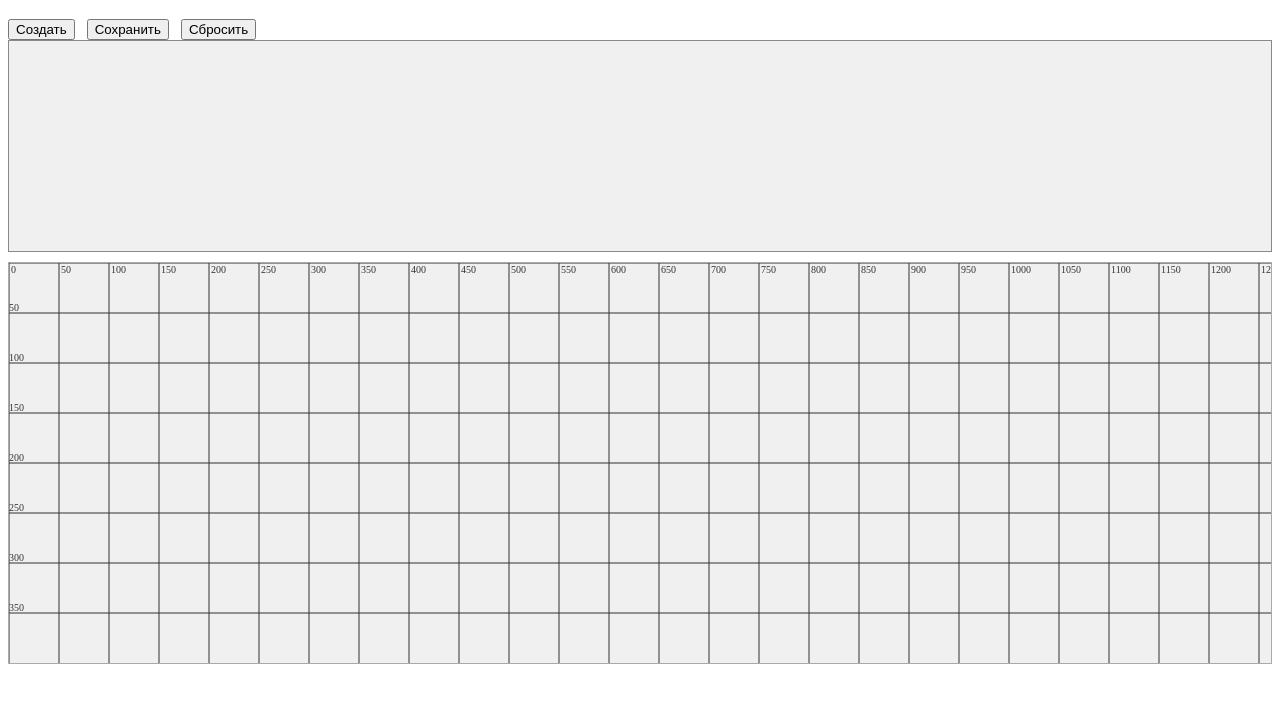
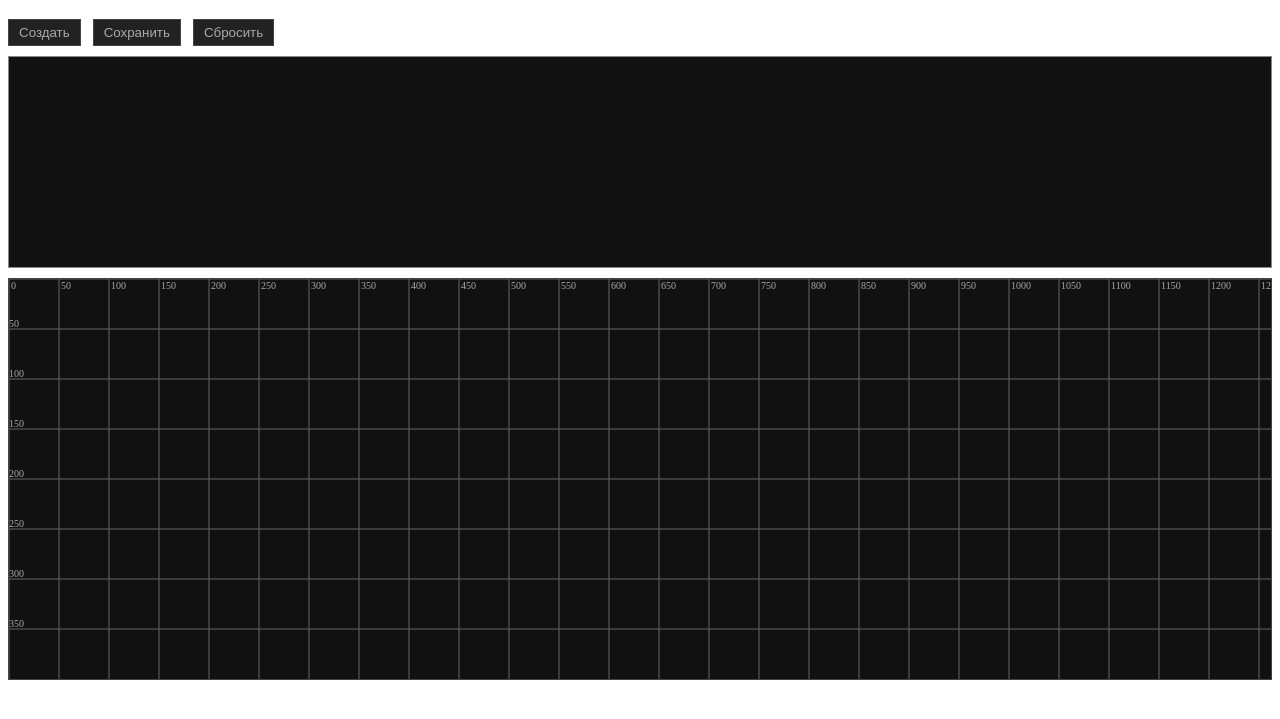
Before and after one commit to Gapotchenko-Yakov/webcomp-polygons, a website with bundled scripts: page public/index.html in a window 1280 px wide. Shown: the part 61-780 px from the top of the page. Built offline with nearby package versions, Linux system fonts and the light colour scheme.

Commit message:
style: redesign app using css variables

```diff
--- a/public/index.html
+++ b/public/index.html
@@ -12,7 +12,18 @@ SPDX-License-Identifier: CC0-1.0
   <meta charset="utf-8">
   <meta name="viewport" content="width=device-width, initial-scale=1">
   <link rel="icon" href="data:,">
-  <title>Hello World!</title>
+  <title>Polygons \_/</title>
+  <style>
+    :root {
+      --bg-workspace: #111;
+      --bg-buffer: #111;
+      --polygon-fill: rgba(128, 0, 0, 0.6);
+      /* тёмно-красный с прозрачностью */
+      --polygon-stroke: #800000;
+      --axis-color: #666;
+      --text-color: #aaa;
+    }
+  </style>
 </head>
 
 <body>
--- a/src/components/AppControls.js
+++ b/src/components/AppControls.js
@@ -6,9 +6,25 @@ class AppControls extends HTMLElement {
 
     connectedCallback() {
         this.shadowRoot.innerHTML = `
-      <style>
-        button { margin-right: 8px; }
-      </style>
+    <style>
+    :host {
+        display: block;
+        margin-bottom: 10px;
+    }
+
+    button {
+        margin-right: 8px;
+        background: #222;
+        color: var(--text-color);
+        border: 1px solid #444;
+        padding: 5px 10px;
+        cursor: pointer;
+    }
+
+    button:hover {
+        background: #333;
+    }
+    </style>
       <button id="create">Создать</button>
       <button id="save">Сохранить</button>
       <button id="reset">Сбросить</button>
--- a/src/components/PolygonBuffer.js
+++ b/src/components/PolygonBuffer.js
@@ -23,16 +23,18 @@ class PolygonBuffer extends HTMLElement {
             height: 200px;
             overflow: auto;
             margin-bottom: 10px;
-          background: #f0f0f0;
+            background: var(--bg-buffer);
             padding: 5px;
         }
+
         svg {
             width: 100%;
             height: 100%;
         }
+
         polygon {
-          fill: rgba(0, 150, 255, 0.5);
-          stroke: #0066cc;
+            fill: var(--polygon-fill);
+            stroke: var(--polygon-stroke);
             stroke-width: 2;
             cursor: grab;
         }
--- a/src/components/PolygonWorkspace.js
+++ b/src/components/PolygonWorkspace.js
@@ -21,26 +21,58 @@ class PolygonWorkspace extends HTMLElement {
         :host {
             display: block;
             height: 400px;
-          border: 1px solid #aaa;
+            border: 1px solid #444;
             user-select: none;
             overflow: hidden;
             position: relative;
+            background: var(--bg-workspace);
         }
+
         svg {
-          width: 100%; height: 100%;
-          background: #f0f0f0;
+            width: 100%;
+            height: 100%;
+            background: var(--bg-workspace);
             cursor: grab;
         }
+
         svg:active {
             cursor: grabbing;
         }
+
+        polygon {
+            fill: var(--polygon-fill);
+            stroke: var(--polygon-stroke);
+            stroke-width: 2;
+            cursor: grab;
+        }
+
         .scale-line {
-          stroke: #333;
+            stroke: var(--axis-color);
             stroke-width: 1;
         }
+
         .scale-text {
             font-size: 10px;
-          fill: #333;
+            fill: var(--text-color);
+        }
+
+        /* Размещение осей слева и снизу */
+        .axis-x {
+            position: absolute;
+            bottom: 0;
+            left: 0;
+            height: 20px;
+            width: 100%;
+            background: transparent;
+        }
+
+        .axis-y {
+            position: absolute;
+            top: 0;
+            left: 0;
+            width: 40px;
+            height: 100%;
+            background: transparent;
         }
         </style>
       <svg>
```
Lines whose indentation alone changed are shown as unchanged.
